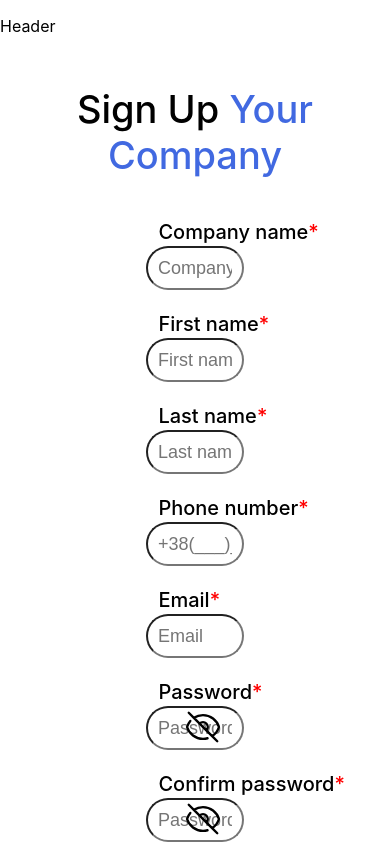
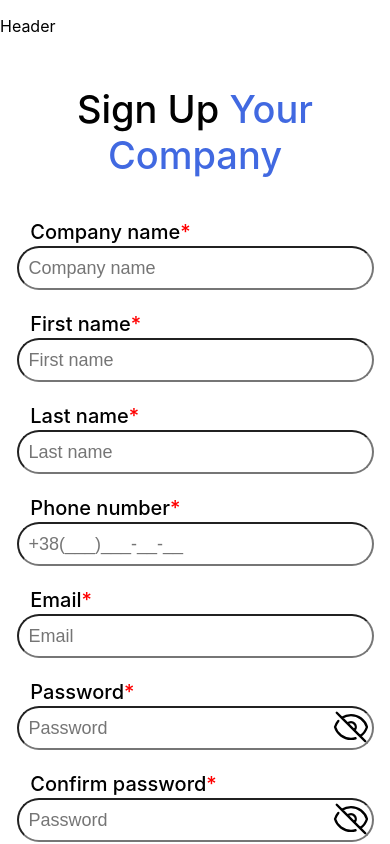
Before and after one commit to YarikShaman/AVPZ, a React (Create React App) app in the folder avpz/: page /signup in a window 390 px wide. Shown: the top 844 px of the page. Built offline with nearby package versions, Linux system fonts and the light colour scheme; the HTML template or start-up script is replaced by a standard one.

Commit message:
feat(registration): smartphone support stylesheet

```diff
--- a/avpz/src/Styles/Registration.css
+++ b/avpz/src/Styles/Registration.css
@@ -26,6 +26,7 @@
     height: 30px;
     border-radius: 100px;
 }
+
 .password{
 }
 .label{
@@ -64,3 +65,14 @@
     margin-top: 10px;
     text-align: center;
 }
+@media (orientation: portrait) {
+    .input{
+        width: 90%;
+    }
+    .buttonShow{
+        right: 1%;
+    }
+    .label{
+        text-indent: 5%;
+    }
+}
```
